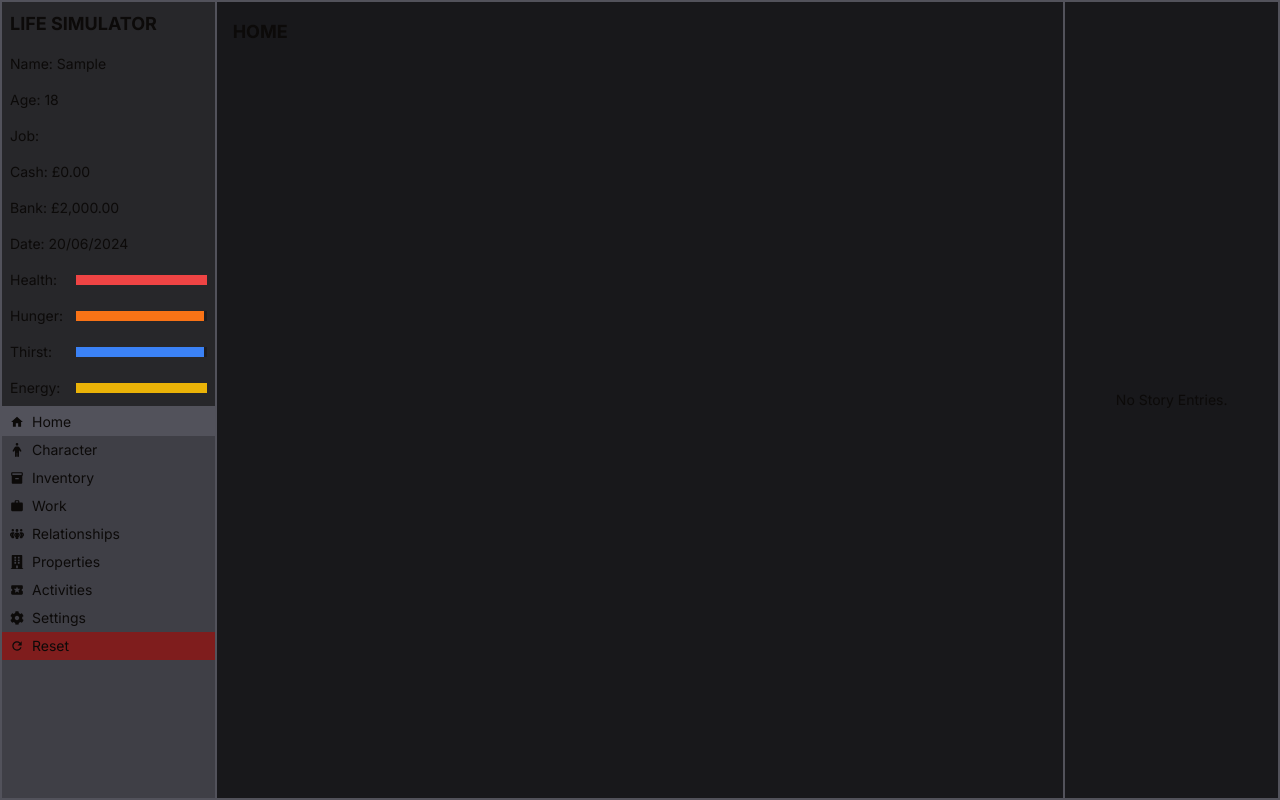
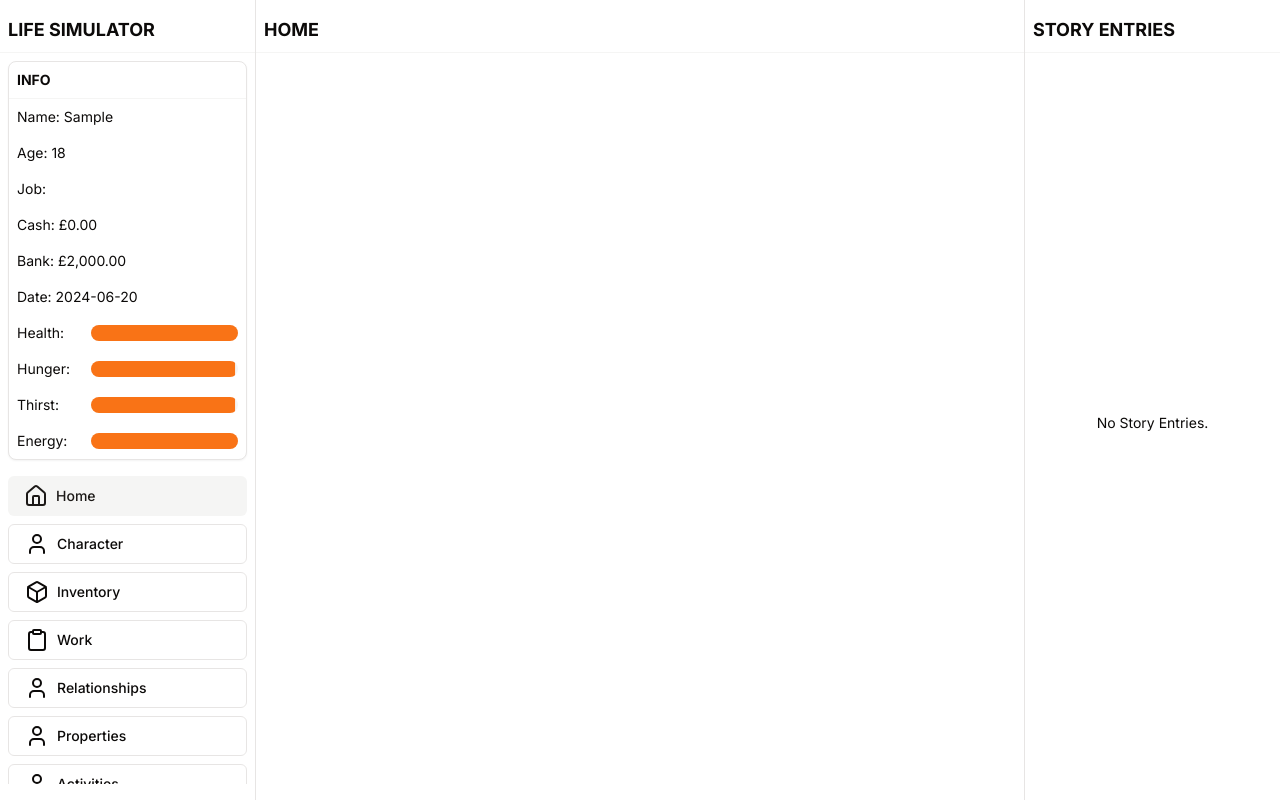
Before and after one commit to mw-138/mw-138.github.io, a Next.js app: page /websites/life_simulator in a window 1280 px wide. Both pictures are taken after typing "Sample" into the empty fields and a click on the button "Submit". Shown: the top 800 px of the page. Built offline with nearby package versions, Linux system fonts and the light colour scheme.

Commit message:
feat: updated life simulator project

```diff
--- a/app/websites/life_simulator/components/Game.tsx
+++ b/app/websites/life_simulator/components/Game.tsx
@@ -2,20 +2,18 @@
 
 import React, { useContext, useState } from "react";
 import { LifeSimulatorContext } from "../context/LifeSimulatorContext";
-import {
-  MdHome,
-  MdInventory,
-  MdLocalActivity,
-  MdOutlineWork,
-  MdRefresh,
-} from "react-icons/md";
-import { FaPeopleGroup, FaPerson } from "react-icons/fa6";
-import { FaBuilding, FaCog } from "react-icons/fa";
 import ProgressButton from "./ProgressButton";
-import { formatCurrency } from "@/utils/helperFunctions";
+import { formatCurrency, formatDateToYyyyMmDd } from "@/utils/helperFunctions";
 import Home from "../pages/home";
 import Character from "../pages/character";
 import Work from "../pages/work";
+import { Button } from "@/components/ui/button";
+import { HomeIcon, User, Box, Clipboard, RefreshCcw } from "lucide-react";
+import { cn } from "@/lib/utils";
+import { Separator } from "@/components/ui/separator";
+import { Card } from "@/components/ui/card";
+import { Progress } from "@/components/ui/progress";
+import { ScrollArea } from "@/components/ui/scroll-area";
 
 interface CharacterStatProps {
   label: string;
@@ -25,16 +23,9 @@ interface CharacterStatProps {
 
 function CharacterStat(props: CharacterStatProps) {
   return (
-    <div className="flex items-center justify-between gap-2 p-2">
+    <div className="flex items-center justify-between p-2">
       <span>{props.label}:</span>
-      <div className="h-1/2 w-8/12 overflow-hidden bg-black/25">
-        <div
-          className={`h-full ${props.color} transition-all`}
-          style={{
-            width: `${props.percentage}%`,
-          }}
-        />
-      </div>
+      <Progress value={props.percentage} className="w-8/12" />
     </div>
   );
 }
@@ -43,34 +34,27 @@ export default function Game() {
   const context = useContext(LifeSimulatorContext);
 
   const [tabs] = useState<any[]>([
-    { id: "home", label: "Home", icon: <MdHome /> },
-    { id: "character", label: "Character", icon: <FaPerson /> },
-    { id: "inventory", label: "Inventory", icon: <MdInventory /> },
-    { id: "work", label: "Work", icon: <MdOutlineWork /> },
+    { id: "home", label: "Home", icon: HomeIcon },
+    { id: "character", label: "Character", icon: User },
+    { id: "inventory", label: "Inventory", icon: Box },
+    { id: "work", label: "Work", icon: Clipboard },
     {
       id: "relationships",
       label: "Relationships",
-      icon: <FaPeopleGroup />,
+      icon: User,
     },
-    { id: "properties", label: "Properties", icon: <FaBuilding /> },
+    { id: "properties", label: "Properties", icon: User },
     {
       id: "activities",
       label: "Activities",
-      icon: <MdLocalActivity />,
+      icon: User,
     },
-    { id: "settings", label: "Settings", icon: <FaCog /> },
+    { id: "settings", label: "Settings", icon: User },
   ]);
   const [activeTab, setActiveTab] = useState<string>(tabs[0].id);
 
   function getStatPercentage(current: number, max: number): number {
     return (current / max) * 100;
-  }
-
-  function getFormattedDate(date: Date): string {
-    const day = date.getDate().toString().padStart(2, "0");
-    const month = (date.getMonth() + 1).toString().padStart(2, "0");
-    const year = date.getFullYear();
-    return `${day}/${month}/${year}`;
   }
 
   function renderContent(): React.ReactNode {
@@ -92,25 +76,26 @@ export default function Game() {
 
   return (
     <>
-      <main className="flex h-screen select-none flex-row border-2 border-zinc-600 bg-zinc-900 text-sm">
-        <div className="flex flex-1 flex-col bg-zinc-800">
-          {/* <div className="flex bg-orange-500 p-2 font-bold uppercase text-zinc-900">
-            Note: Client side only
-          </div> */}
-          <div className="flex p-2 text-lg font-bold uppercase">
+      <main className="flex min-h-screen w-full select-none flex-col text-sm">
+        <aside className="fixed inset-y-0 left-0 z-10 hidden w-64 flex-col border-r bg-background py-2 sm:flex">
+          <h1 className="border-b border-muted p-2 text-lg font-bold uppercase">
             Life Simulator
-          </div>
+          </h1>
+          <Card className="m-2">
+            <h2 className="border-b border-muted p-2 font-bold uppercase">
+              Info
+            </h2>
             {context.inDebt && (
-            <div className="bg-red-500 p-2 text-zinc-800">You are in debt!</div>
+              <p className="p-2 text-red-500">You are in debt!</p>
             )}
-          <div className="p-2">Name: {context.name}</div>
-          <div className="p-2">Age: {context.getAge()}</div>
-          <div className="p-2">Job: {context.currentJob?.label}</div>
-          <div className="p-2">Cash: {formatCurrency(context.cash)}</div>
-          <div className="p-2">Bank: {formatCurrency(context.bank)}</div>
-          <div className="p-2">
-            Date: {getFormattedDate(new Date(context.currentTimestamp))}
-          </div>
+            <p className="p-2">Name: {context.name}</p>
+            <p className="p-2">Age: {context.getAge()}</p>
+            <p className="p-2">Job: {context.currentJob?.label}</p>
+            <p className="p-2">Cash: {formatCurrency(context.cash)}</p>
+            <p className="p-2">Bank: {formatCurrency(context.bank)}</p>
+            <p className="p-2">
+              Date: {formatDateToYyyyMmDd(new Date(context.currentTimestamp))}
+            </p>
             <CharacterStat
               label="Health"
               color="bg-red-500"
@@ -131,54 +116,65 @@ export default function Game() {
               color="bg-yellow-500"
               percentage={getStatPercentage(context.energy, 100)}
             />
-          <div className="flex h-full flex-col overflow-auto border-t-2 border-zinc-600 bg-zinc-700">
+          </Card>
+          <ScrollArea className="m-2 mt-0">
             {tabs.map((tab, index) => (
-              <button
+              <Button
                 key={index}
-                className={`flex items-center gap-2 px-2 py-1 transition-colors hover:bg-zinc-600 ${tab.id === activeTab ? "bg-zinc-600" : "bg-transparent"}`}
+                variant={tab.id === activeTab ? "secondary" : "outline"}
+                className="my-2 flex w-full items-center justify-start gap-2"
                 onClick={() => setActiveTab(tab.id)}
               >
-                <div className="flex flex-row items-center gap-2">
-                  {tab.icon}
+                <tab.icon />
                 {tab.label}
-                </div>
-              </button>
+              </Button>
             ))}
-            <ProgressButton
-              speed={10}
-              progressFill="bg-red-500"
-              className="flex items-center gap-2 bg-red-900 px-2 py-1 transition-colors hover:bg-red-700"
-              onComplete={context.resetData}
+            <Button
+              variant="outline"
+              className="my-2 flex w-full items-center justify-start gap-2"
+              onClick={context.resetData}
             >
-              <div className="flex flex-row items-center gap-2">
-                <MdRefresh />
+              <RefreshCcw />
               Reset
-              </div>
-            </ProgressButton>
-          </div>
-        </div>
-        <div className="flex w-8/12 flex-col overflow-auto border-l-2 border-r-2 border-zinc-600">
-          {renderContent()}
-        </div>
+            </Button>
+          </ScrollArea>
+        </aside>
+        <div className="p-2 px-64">{renderContent()}</div>
+        <aside className="fixed inset-y-0 right-0 z-10 hidden w-64 flex-col border-l bg-background py-2 sm:flex">
+          <h1 className="border-b border-muted p-2 text-lg font-bold uppercase">
+            Story Entries
+          </h1>
           {context.storyEntries.length > 0 ? (
-          <div className="flex flex-1 flex-col-reverse overflow-auto">
+            <ScrollArea className="flex flex-1 flex-col-reverse gap-2">
               {context.storyEntries
                 .map((entry, index) => (
-                <div
+                  <Card
                     key={index}
-                  className="flex gap-2 border-b-2 border-zinc-600 bg-zinc-700 p-1 first:border-0 even:bg-zinc-800"
+                    className="flex gap-2 border-b-2 border-muted bg-muted/40 p-1 first:border-0 even:bg-muted/80"
                   >
-                  <span>{getFormattedDate(new Date(entry.timestamp))}:</span>
+                    <span>
+                      {formatDateToYyyyMmDd(new Date(entry.timestamp))}:
+                    </span>
                     {entry.text}
-                </div>
+                  </Card>
+                  // <div
+                  //   key={index}
+                  //   className="flex gap-2 border-b-2 border-muted bg-muted/40 p-1 first:border-0 even:bg-muted/80"
+                  // >
+                  //   <span>
+                  //     {formatDateToYyyyMmDd(new Date(entry.timestamp))}:
+                  //   </span>
+                  //   {entry.text}
+                  // </div>
                 ))
                 .reverse()}
-          </div>
+            </ScrollArea>
           ) : (
             <div className="flex flex-1 items-center justify-center">
               No Story Entries.
             </div>
           )}
+        </aside>
       </main>
     </>
   );
--- a/app/websites/life_simulator/page.tsx
+++ b/app/websites/life_simulator/page.tsx
@@ -1,7 +1,6 @@
-import Footer from "@/components/Footer";
 import WebsiteNavigation from "@/components/WebsiteNavigation";
+import Game from "./components/Game";
 import { LifeSimulatorProvider } from "./context/LifeSimulatorContext";
-import Game from "./components/Game";
 
 export default function page() {
   return (
--- a/app/websites/life_simulator/pages/character.tsx
+++ b/app/websites/life_simulator/pages/character.tsx
@@ -9,7 +9,9 @@ export default function Character() {
   const context = useContext(LifeSimulatorContext);
   return (
     <>
-      <h1 className="p-4 text-lg font-bold uppercase">Character</h1>
+      <h1 className="border-b border-muted p-2 text-lg font-bold uppercase">
+        Character
+      </h1>
     </>
   );
 }
--- a/app/websites/life_simulator/pages/home.tsx
+++ b/app/websites/life_simulator/pages/home.tsx
@@ -9,7 +9,9 @@ export default function Home() {
   const context = useContext(LifeSimulatorContext);
   return (
     <>
-      <h1 className="p-4 text-lg font-bold uppercase">Home</h1>
+      <h1 className="border-b border-muted p-2 text-lg font-bold uppercase">
+        Home
+      </h1>
     </>
   );
 }
--- a/app/websites/life_simulator/pages/work.tsx
+++ b/app/websites/life_simulator/pages/work.tsx
@@ -2,6 +2,7 @@
 
 import { useContext } from "react";
 import { LifeSimulatorContext } from "../context/LifeSimulatorContext";
+import { Button } from "@/components/ui/button";
 
 // Show a list of available jobs, as well as current job progression.
 
@@ -9,15 +10,17 @@ export default function Work() {
   const context = useContext(LifeSimulatorContext);
   return (
     <>
-      <h1 className="p-4 text-lg font-bold uppercase">Work</h1>
+      <h1 className="border-b border-muted p-2 text-lg font-bold uppercase">
+        Work
+      </h1>
       {context.jobs.map((job, index) => (
-        <button
+        <Button
           key={index}
-          className="bg-blue-500 px-2 py-1 hover:bg-blue-600"
+          variant="outline"
           onClick={() => context.setCurrentJob(job.id)}
         >
           {job.label}
-        </button>
+        </Button>
       ))}
     </>
   );
```
Lines whose indentation alone changed are shown as unchanged.
